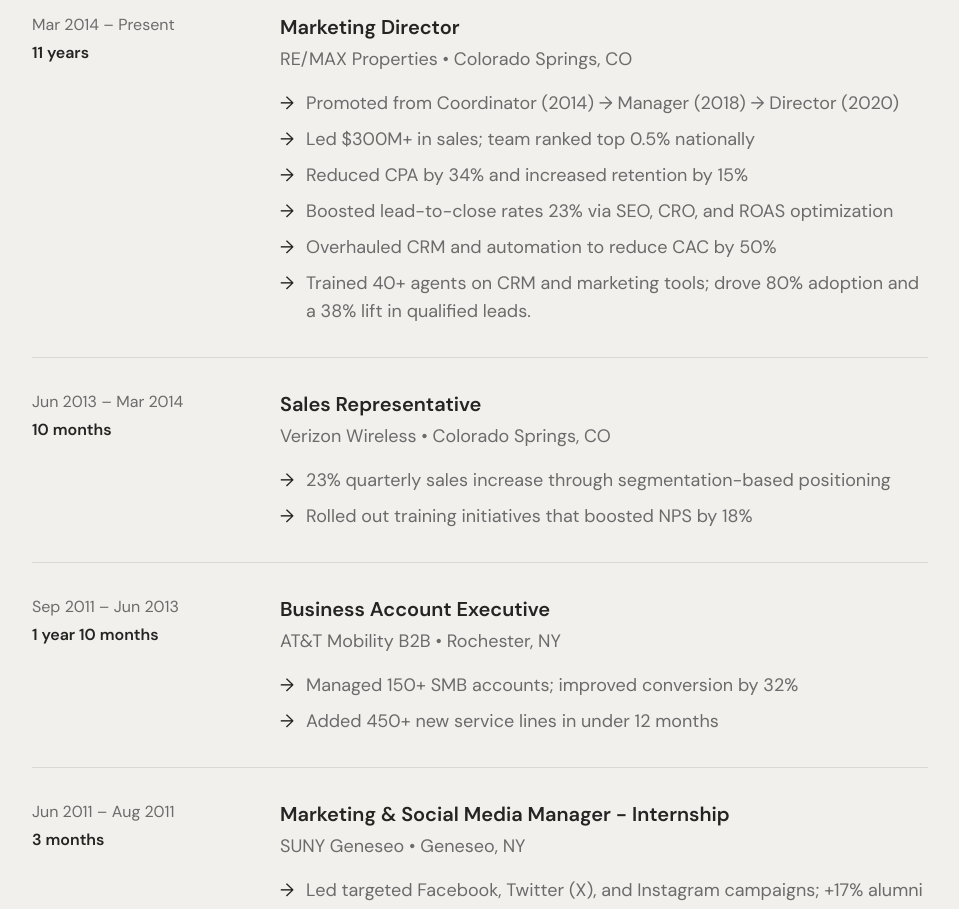
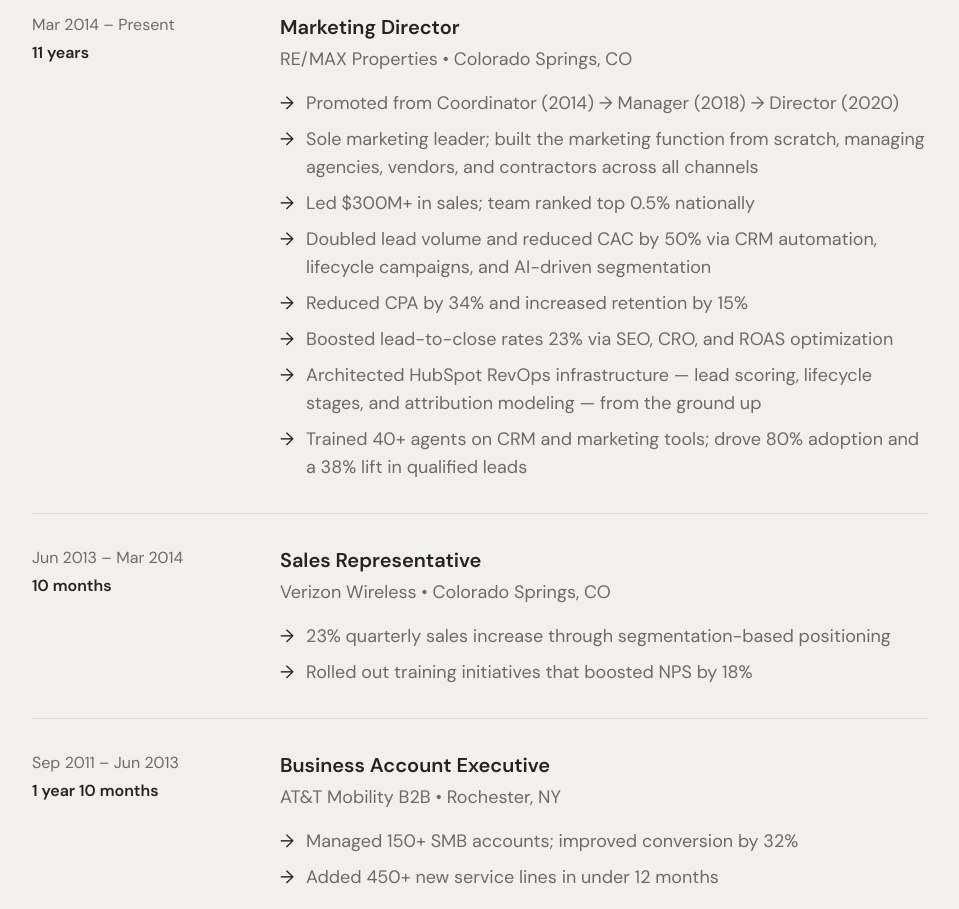
Before and after one commit to JsonGallagher/jason-gallagher-portfolio, a React (Vite) app: page / in a window 1280 px wide. Shown: the part 4460-5369 px from the top of the page, without its empty margins (160-1119 px from the left). Built offline with nearby package versions, Linux system fonts and the light colour scheme; no server answers.

Commit message:
Updated experience to reflect current resume

```diff
--- a/src/components/Experience.jsx
+++ b/src/components/Experience.jsx
@@ -9,11 +9,13 @@
     company: "RE/MAX Properties • Colorado Springs, CO",
     highlights: [
       "Promoted from Coordinator (2014) → Manager (2018) → Director (2020)",
+      "Sole marketing leader; built the marketing function from scratch, managing agencies, vendors, and contractors across all channels",
       "Led $300M+ in sales; team ranked top 0.5% nationally",
+      "Doubled lead volume and reduced CAC by 50% via CRM automation, lifecycle campaigns, and AI-driven segmentation",
       "Reduced CPA by 34% and increased retention by 15%",
       "Boosted lead-to-close rates 23% via SEO, CRO, and ROAS optimization",
-      "Overhauled CRM and automation to reduce CAC by 50%",
-      "Trained 40+ agents on CRM and marketing tools; drove 80% adoption and a 38% lift in qualified leads.",
+      "Architected HubSpot RevOps infrastructure — lead scoring, lifecycle stages, and attribution modeling — from the ground up",
+      "Trained 40+ agents on CRM and marketing tools; drove 80% adoption and a 38% lift in qualified leads",
     ],
   },
   {
```
